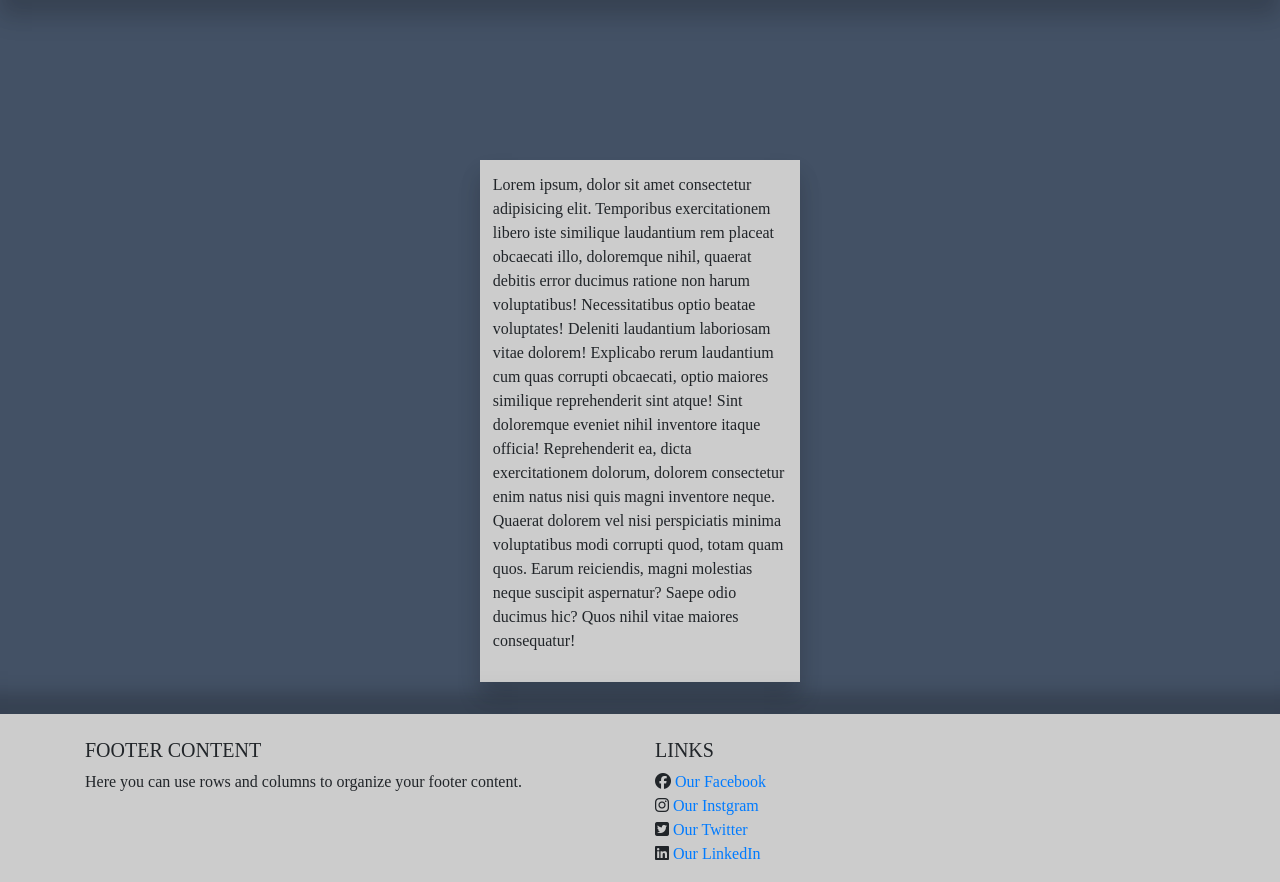
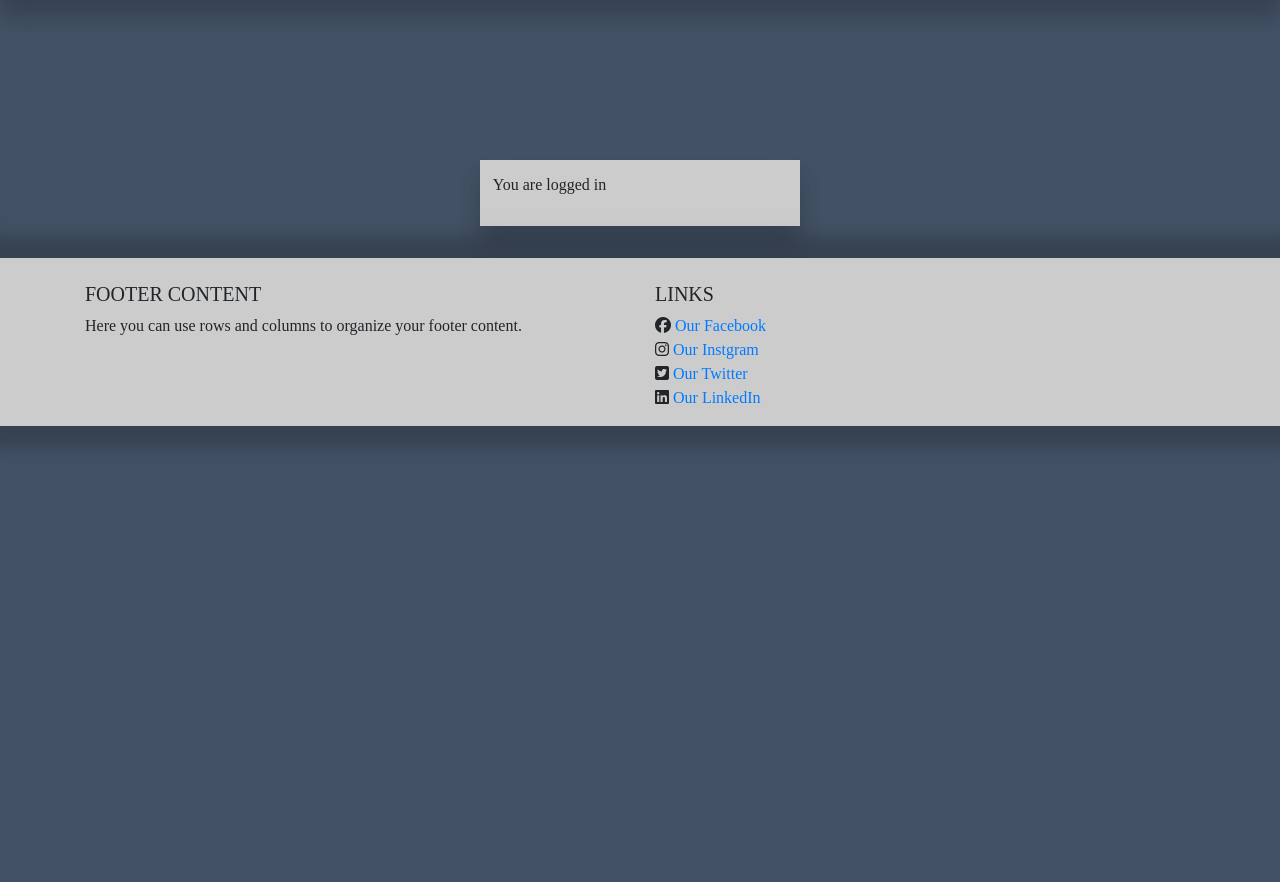
Before and after one commit to Player333/GYARTEProjekt, a PHP site: page /index.php in a window 1280 px wide. Shown: the part 66-948 px from the top of the page. After the commit the page ends 508 px from the top, so only its background shows below. Run offline with PHP 8.4, Linux system fonts and the light colour scheme; the visitor is signed in with stand-in values (Sample User, id 1); some libraries are stand-ins or nearby versions.

Commit message:
Update index.php
fixing things

```diff
--- a/index.php
+++ b/index.php
@@ -9,8 +9,7 @@ require "header.php";
         <div class="container-fluid">
             <?php
             if (isset($_SESSION['userUid'])) {
-                echo '<p>Lorem ipsum, dolor sit amet consectetur adipisicing elit. Temporibus exercitationem libero iste similique laudantium rem placeat obcaecati illo, doloremque nihil, quaerat debitis error ducimus ratione non harum voluptatibus! Necessitatibus optio beatae voluptates! Deleniti laudantium laboriosam vitae dolorem! Explicabo rerum laudantium cum quas corrupti obcaecati, optio maiores similique reprehenderit sint atque! Sint doloremque eveniet nihil inventore itaque officia! Reprehenderit ea, dicta exercitationem dolorum, dolorem consectetur enim natus nisi quis magni inventore neque. Quaerat dolorem vel nisi perspiciatis minima voluptatibus modi corrupti quod, totam quam quos. Earum reiciendis, magni molestias neque suscipit aspernatur? Saepe odio ducimus hic? Quos nihil vitae maiores consequatur!
-                </p>';
+                echo '<p>You are logged in</p>';
             } else {
                 echo '<p>You are logged out</p>';
             }
```
